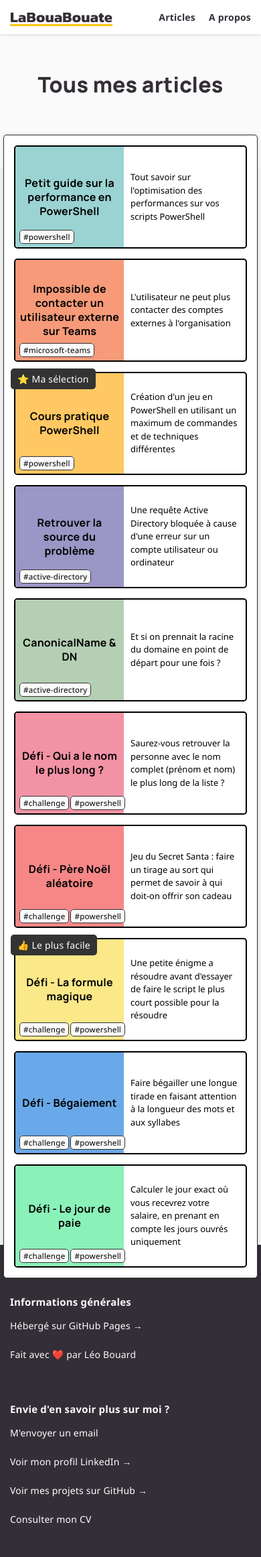
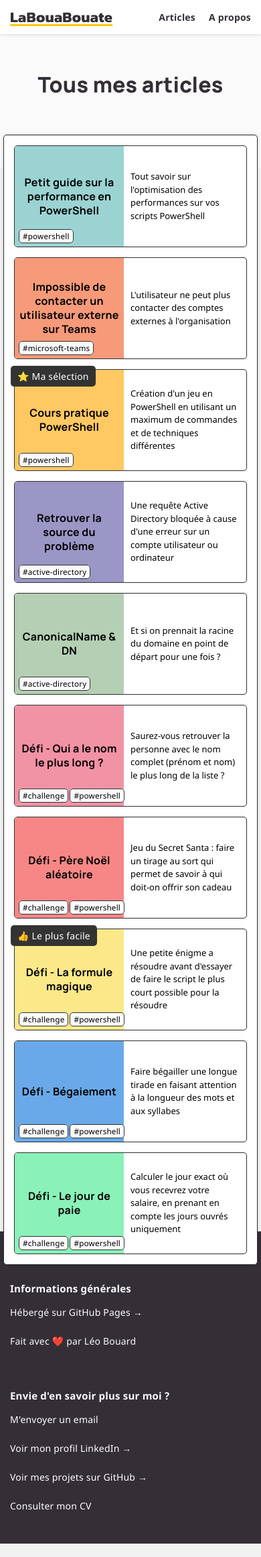
Before and after one commit to leobouard/leobouard.github.io, a Jekyll site: the page built from blog.md, in a window 390 px wide. Shown: the whole page at 67% size. Built offline with Jekyll 4.4.1, drawn with Linux system fonts in a browser that asks for light colours; some web fonts are replaced.

Commit message:
Update posts.scss

```diff
--- a/assets/css/posts.scss
+++ b/assets/css/posts.scss
@@ -338,7 +338,6 @@ section.recommandation > span > img {
         display: flex;
         max-width: 100%;
         height: 150px;
-        border: 2px solid;
     }
 
     div.articleThumbnail {
```
